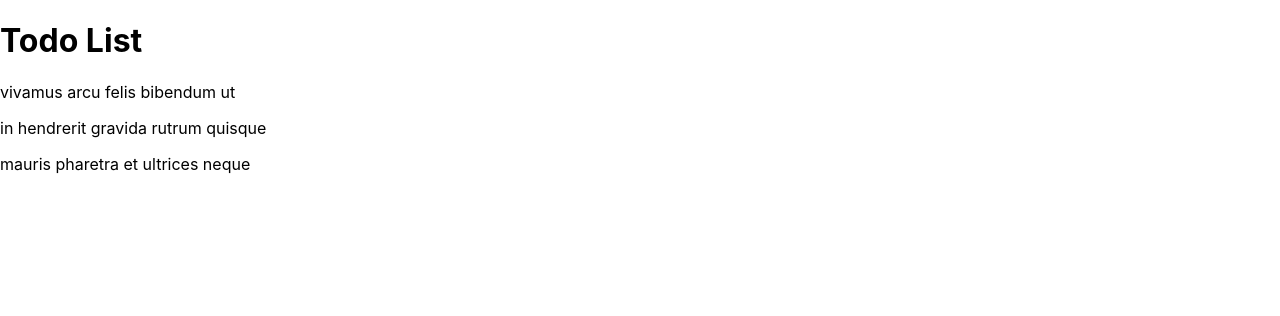
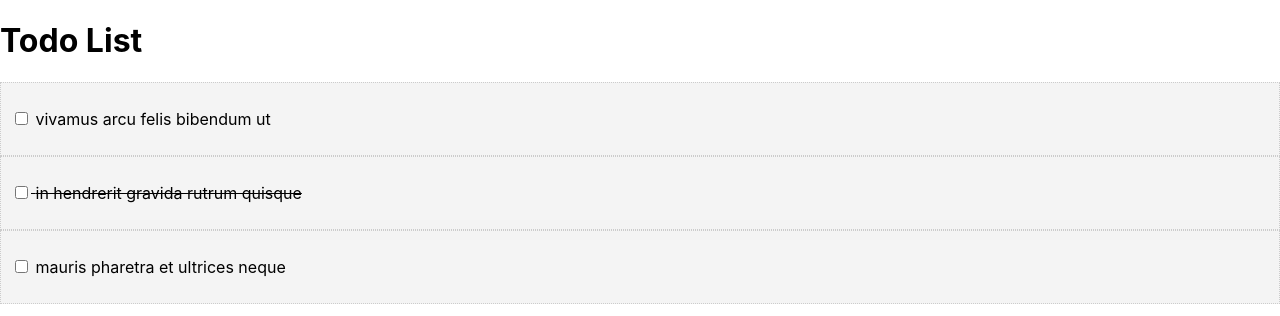
Before and after one commit to talitastravassos/todo-list-app, a React (Create React App) app: page / in a window 1280 px wide. Shown: the top 316 px of the page. Built offline with nearby package versions, Linux system fonts and the light colour scheme.

Commit message:
added completeTask and some style

```diff
--- a/src/components/Todo/Todo.js
+++ b/src/components/Todo/Todo.js
@@ -1,11 +1,18 @@
-import React from 'react'
+import React, {useContext} from 'react'
+import style from "./todo.module.css";
+import { TodoContext } from "../../context/todoContext";
 
 const Todo = (props) => {
+    const { action: { completeTask } } = useContext(TodoContext)
+
+
     return (
-        <div>
+        <div className={style.todo}
+             style={{ textDecoration: (props.todo.done) ? "line-through" : "none"}}
+        >
             <p>
-                {props.todo.description}
-            </p>
+            <input type="checkbox" onChange={() => completeTask(props.todo.id)}/>{" "}
+            {props.todo.description}</p>
         </div>
     )
 }
--- /dev/null
+++ b/src/components/Todo/todo.module.css
@@ -0,0 +1,5 @@
+.todo {
+    background-color: #f4f4f4;
+    padding: 10px;
+    border: 1px #ccc dotted;
+}
--- a/src/context/todoContext.js
+++ b/src/context/todoContext.js
@@ -18,7 +18,7 @@ export default class TodoProvider extends Component {
                 {
                     "id": 2,
                     "description": "in hendrerit gravida rutrum quisque",
-                    "done": false
+                    "done": true
                 },
                 {
                     "id": 3,
@@ -30,12 +30,22 @@ export default class TodoProvider extends Component {
 
     }
 
+    completeTask = (id) => {
+        // console.log(id)
+        this.setState({ todos: this.state.todos.map( todo => {
+            if(todo.id === id){
+                todo.done = !todo.done
+            }
+            return todo
+        })})
+    }
+
     render() {
         const value = {
             state: { ...this.state },
-            // action: {
-            //   getSearch: this.getSearch
-            // }
+            action: {
+             completeTask: this.completeTask
+            }
           };
 
         return (
```
